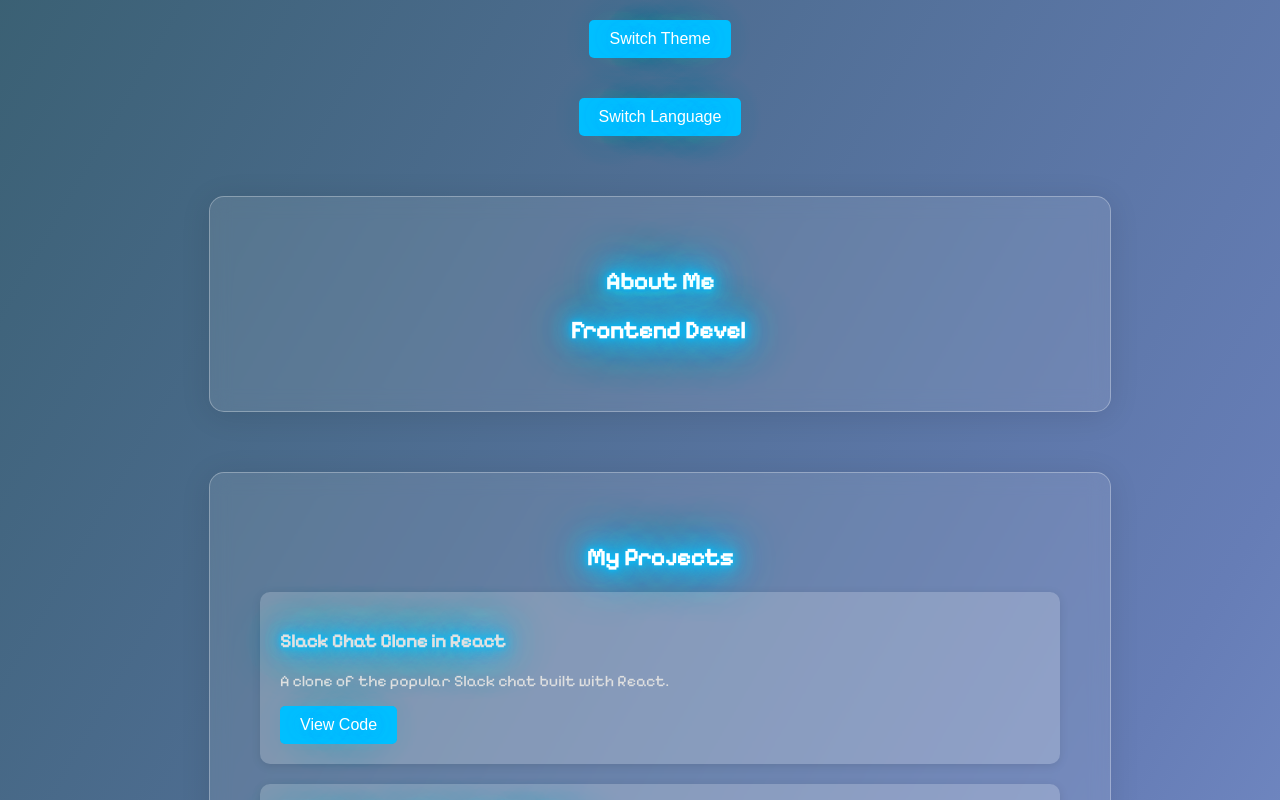
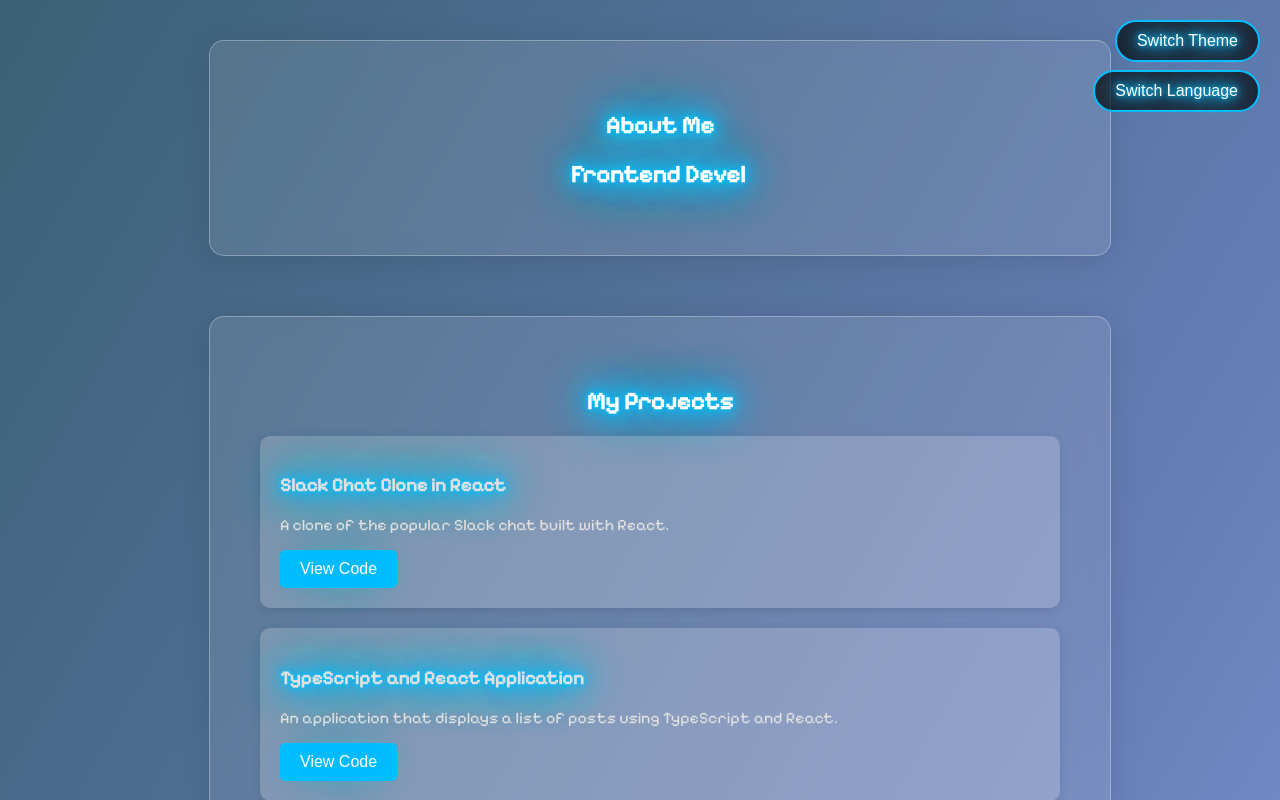
Before and after one commit to ilyasilkin27/ilya-silkin-portfolio, a React (Create React App) app: page / in a window 1280 px wide. Shown: the top 800 px of the page. Built offline with nearby package versions, Linux system fonts and the light colour scheme.

Commit message:
update design

```diff
--- a/src/components/LanguageSwitcher.tsx
+++ b/src/components/LanguageSwitcher.tsx
@@ -1,9 +1,9 @@
 import React from 'react';
 import { useTranslation } from 'react-i18next';
-import '../styles/languageSwitcher.css';
+import '../styles/themeSwitcher.css';
 
 const LanguageSwitcher: React.FC = () => {
-    const { i18n } = useTranslation();
+    const { t, i18n } = useTranslation();
 
     const toggleLanguage = () => {
         const newLanguage = i18n.language === 'en' ? 'ru' : 'en';
@@ -12,7 +12,7 @@ const LanguageSwitcher: React.FC = () => {
 
     return (
         <button className="language-switcher" onClick={toggleLanguage}>
-            {i18n.t('button.switchLanguage')}
+            {t('button.switchLanguage')}
         </button>
     );
 };
--- a/src/styles/languageSwitcher.css
+++ b/src/styles/languageSwitcher.css
@@ -1,22 +1,31 @@
-.language-switcher {
-    background-color: #00bfff;
+.theme-switcher, .language-switcher {
+    position: fixed;
+    top: 20px;
+    right: 20px;
+    background-color: rgba(0, 0, 0, 0.7);
     color: #fff;
-    border: none;
-    border-radius: 5px;
+    border: 2px solid #00bfff;
+    border-radius: 50px;
     padding: 10px 20px;
     cursor: pointer;
-    transition: background-color 0.3s ease;
+    transition: background-color 0.3s ease, transform 0.3s ease;
     font-size: 1em;
-    text-shadow: 0 0 5px #00bfff, 0 0 10px #00bfff, 0 0 20px #00bfff, 0 0 30px #00bfff, 0 0 40px #00bfff, 0 0 50px #00bfff, 0 0 60px #00bfff;
-    animation: pulse 1.5s infinite;
-    margin-bottom: 20px; /* Добавляем отступ снизу */
+    text-shadow: 0 0 5px #00bfff, 0 0 10px #00bfff, 0 0 20px #00bfff, 0 0 30px #00bfff, 0 0 40px #00bfff, 0 0 50px #00bfff, 0 0 60px #00bfff; /* Неоновое свечение */
+    animation: pulse-dark 1.5s infinite;
+    z-index: 1000; /* Обеспечивает отображение поверх других элементов */
 }
 
-.language-switcher:hover {
-    background-color: #008ecc;
+.language-switcher {
+    top: 70px; /* Отступ между кнопками */
+    right: 20px;
 }
 
-@keyframes pulse {
+.theme-switcher:hover, .language-switcher:hover {
+    background-color: rgba(0, 0, 0, 0.9);
+    transform: scale(1.1);
+}
+
+@keyframes pulse-dark {
     0% {
         text-shadow: 0 0 5px #00bfff, 0 0 10px #00bfff, 0 0 20px #00bfff, 0 0 30px #00bfff, 0 0 40px #00bfff, 0 0 50px #00bfff, 0 0 60px #00bfff;
     }
@@ -27,3 +36,15 @@
         text-shadow: 0 0 5px #00bfff, 0 0 10px #00bfff, 0 0 20px #00bfff, 0 0 30px #00bfff, 0 0 40px #00bfff, 0 0 50px #00bfff, 0 0 60px #00bfff;
     }
 }
+
+@keyframes pulse-light {
+    0% {
+        text-shadow: 0 0 5px #ff4081, 0 0 10px #ff4081, 0 0 20px #ff4081, 0 0 30px #ff4081, 0 0 40px #ff4081, 0 0 50px #ff4081, 0 0 60px #ff4081;
+    }
+    50% {
+        text-shadow: 0 0 10px #ff4081, 0 0 20px #ff4081, 0 0 30px #ff4081, 0 0 40px #ff4081, 0 0 50px #ff4081, 0 0 60px #ff4081, 0 0 70px #ff4081;
+    }
+    100% {
+        text-shadow: 0 0 5px #ff4081, 0 0 10px #ff4081, 0 0 20px #ff4081, 0 0 30px #ff4081, 0 0 40px #ff4081, 0 0 50px #ff4081, 0 0 60px #ff4081;
+    }
+}
--- a/src/styles/themeSwitcher.css
+++ b/src/styles/themeSwitcher.css
@@ -1,33 +1,29 @@
-.theme-switcher {
-    border: none;
-    border-radius: 5px;
+.theme-switcher, .language-switcher {
+    position: fixed;
+    top: 20px;
+    right: 20px;
+    background-color: rgba(0, 0, 0, 0.7);
+    color: #fff;
+    border: 2px solid #00bfff;
+    border-radius: 50px;
     padding: 10px 20px;
     cursor: pointer;
-    transition: background-color 0.3s ease, color 0.3s ease;
+    transition: background-color 0.3s ease, transform 0.3s ease;
     font-size: 1em;
-    margin-bottom: 20px; /* Добавляем отступ снизу */
+    text-shadow: 0 0 5px #00bfff, 0 0 10px #00bfff, 0 0 20px #00bfff, 0 0 30px #00bfff, 0 0 40px #00bfff, 0 0 50px #00bfff, 0 0 60px #00bfff; /* Неоновое свечение */
+    animation: pulse-dark 1.5s infinite;
+    z-index: 1000; /* Обеспечивает отображение поверх других элементов */
+    margin-bottom: 20px;
 }
 
-.theme-switcher.dark {
-    background-color: #00bfff;
-    color: #fff;
-    text-shadow: 0 0 5px #00bfff, 0 0 10px #00bfff, 0 0 20px #00bfff, 0 0 30px #00bfff, 0 0 40px #00bfff, 0 0 50px #00bfff, 0 0 60px #00bfff; /* Неоновое свечение */
-    animation: pulse-dark 1.5s infinite;
+.language-switcher {
+    top: 70px; /* Отступ между кнопками */
+    right: 20px;
 }
 
-.theme-switcher.dark:hover {
-    background-color: #008ecc;
-}
-
-.theme-switcher.light {
-    background-color: #ff4081;
-    color: #fff;
-    text-shadow: 0 0 5px #ff4081, 0 0 10px #ff4081, 0 0 20px #ff4081, 0 0 30px #ff4081, 0 0 40px #ff4081, 0 0 50px #ff4081, 0 0 60px #ff4081; /* Неоновое свечение */
-    animation: pulse-light 1.5s infinite;
-}
-
-.theme-switcher.light:hover {
-    background-color: #ff79b0;
+.theme-switcher:hover, .language-switcher:hover {
+    background-color: rgba(0, 0, 0, 0.9);
+    transform: scale(1.1);
 }
 
 @keyframes pulse-dark {
```
Also changed, not shown: src/components/ThemeSwitcher.tsx (line endings or trailing spaces).
